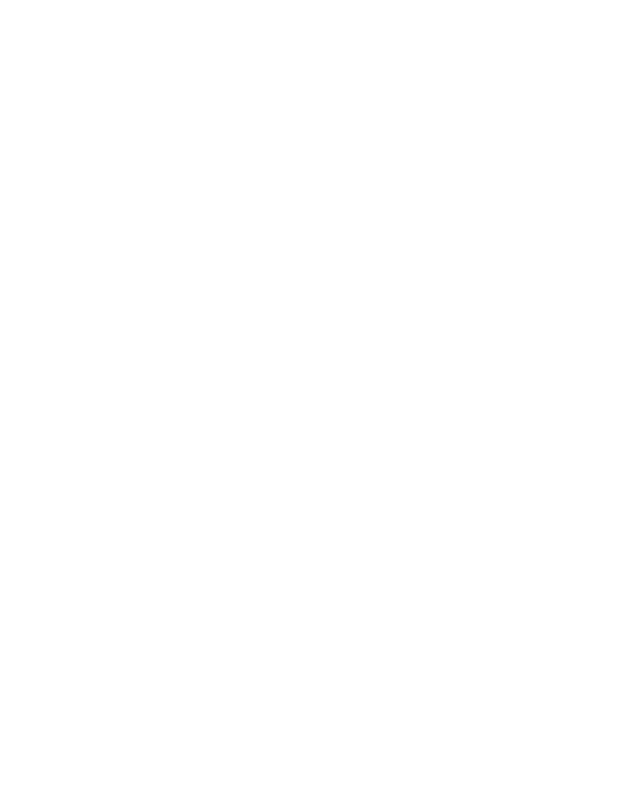
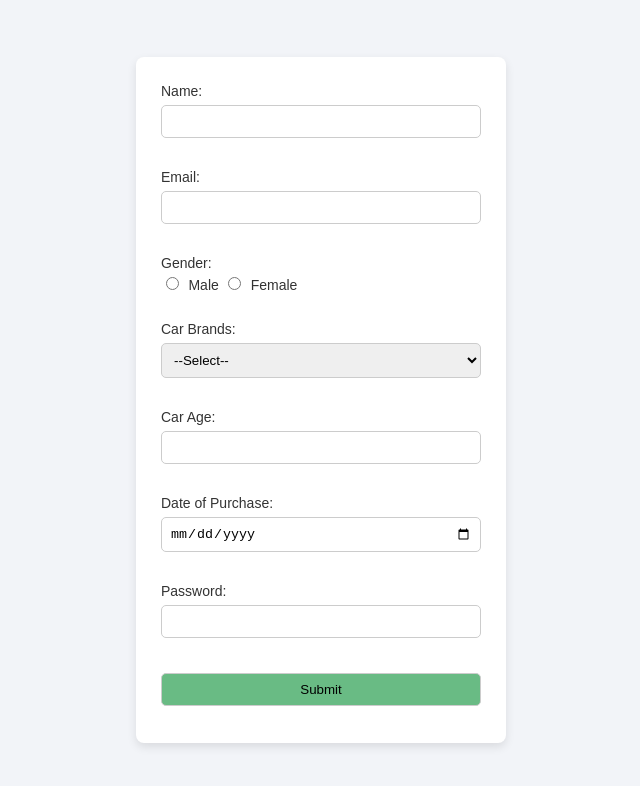
Before and after one commit to acciojob/car-insurance-form-viveklb, a website: page main.html in a window 1280 px wide. Shown: the whole page, without its empty margins (319-959 px from the left). Drawn offline with Linux system fonts and the light colour scheme.

Commit message:
created a submission

```diff
--- a/main.html
+++ b/main.html
@@ -7,7 +7,48 @@
 </head>
 
 <body>
-	<!-- the entire body must be written by student -->
+	<form action="/submit" method="post">
+
+  <label for="name">Name:</label><br>
+  <input type="text" id="name" name="name" required><br><br>
+
+  <label for="email">Email:</label><br>
+  <input type="email" id="email" name="email" required><br><br>
+
+  <label>Gender:</label><br>
+  <input type="radio" id="gender_m" name="gender" value="male" required>
+  <label for="gender_m">Male</label>
+
+  <input type="radio" id="gender_f" name="gender" value="female">
+  <label for="gender_f">Female</label>
+  <br><br>
+
+  <label for="cars">Car Brands:</label><br>
+  <select id="cars" name="cars">
+    <option value="">--Select--</option>
+    <option value="bmw">BMW</option>
+    <option value="audi">Audi</option>
+    <option value="mercedes">Mercedez</option>
+  </select>
+  <br><br>
+
+  <!-- Car Age -->
+  <label for="carage">Car Age:</label><br>
+  <input type="number" id="carage" name="carage" required>
+  <br><br>
+
+  <label for="dop">Date of Purchase:</label><br>
+  <input type="date" id="dop" name="dop" required>
+  <br><br>
+
+  <label for="password">Password:</label><br>
+  <input type="password" id="password" name="password" required>
+  <br><br>
+
+  <input type="submit" value="Submit">
+
+</form>
+
     <script type="text/javascript" src="./script.js">
 </script>
 
--- a/styles.css
+++ b/styles.css
@@ -1,2 +1,46 @@
+body {
+  font-family: Arial, sans-serif;
+  background: #f2f4f8;
+  display: flex;
+  justify-content: center;
+  align-items: center;
+  height: 100vh;
+  margin: 0;
+}
 
-/* Your CSS Code here. */
+form {
+  background: #ffffff;
+  padding: 25px;
+  border-radius: 8px;
+  width: 320px;
+  box-shadow: 0 4px 10px rgba(0,0,0,0.1);
+}
+
+input,
+select {
+  width: 100%;
+  padding: 8px;
+  margin-top: 5px;
+  margin-bottom: 12px;
+  border: 1px solid #ccc;
+  border-radius: 5px;
+  box-sizing: border-box;
+}
+
+input[type="radio"] {
+  width: auto;
+  margin-right: 5px;
+}
+
+input[type="submit"] {
+  background: #4a6c;
+}
+
+input[type="submit"]:hover {
+  background: #3b5de0;
+}
+
+label {
+  font-size: 14px;
+  color: #333;
+}
```
